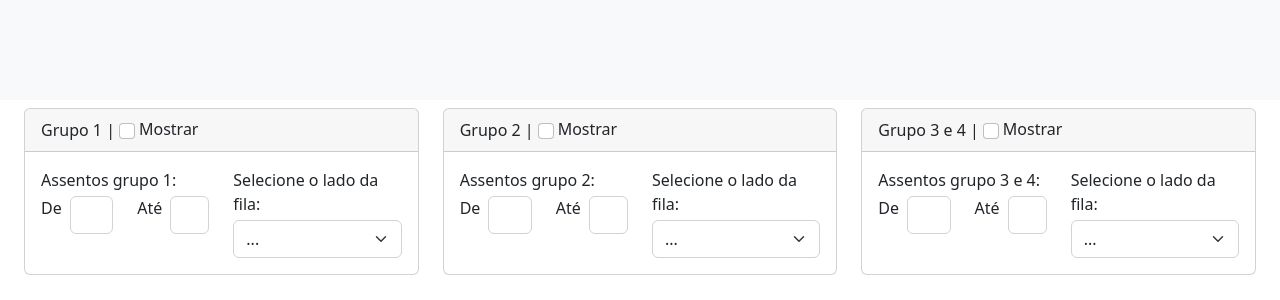
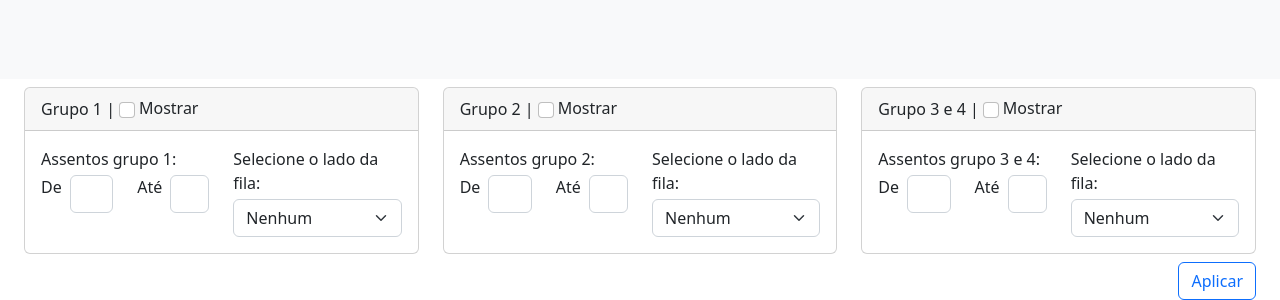
Before and after one commit to gmsbr19/company-group-indicator, a React (Vite) app: page / in a window 1280 px wide. Shown: the part 500-800 px from the top of the page. Built offline with nearby package versions, Linux system fonts and the light colour scheme.

Commit message:
apply button and sound

```diff
--- a/src/App.tsx
+++ b/src/App.tsx
@@ -16,10 +16,16 @@ function App() {
   }, [])
 
   useEffect(() => {
+    // setShowingGroups(groups.filter(group => {
+    //   return group.show === true
+    // }))
+  }, [groups])
+
+  const setShow = () => {
     setShowingGroups(groups.filter(group => {
       return group.show === true
     }))
-  }, [groups])
+  }
 
   const toggleShow = (id: number) => {
     setGroups(groups.map(group => {
@@ -48,7 +54,7 @@ function App() {
   return (
     <div>
       <Routes>
-        <Route element={<Admin golGroups={groups} showingGroups={showingGroups} handleSideChange={handleSideChange} toggleShow={toggleShow} handleFromChange={handleFromChange} handleToChange={handleToChange} />}  path="/" />
+        <Route element={<Admin golGroups={groups} showingGroups={showingGroups} handleSideChange={handleSideChange} toggleShow={toggleShow} handleFromChange={handleFromChange} handleToChange={handleToChange} setShow={setShow} />}  path="/" />
         <Route element={<Show showingGroups={showingGroups} />} path="/show" />
       </Routes>
     </div>
--- a/src/data.ts
+++ b/src/data.ts
@@ -23,11 +23,11 @@ export const golGroups: group[] = [
     {
         id: 1,
         color: "#211616",
+        label: "2",
         show: false,
         from: "",
         to: "",
         side: "none",
-        label: "2"
     },
     {
         id: 2,
@@ -39,3 +39,11 @@ export const golGroups: group[] = [
         label: "3 e 4"
     },
 ]
+
+export const latamGroups = [
+    {
+        id: 0,
+        label: "Prioridade",
+
+    }
+]
--- a/src/views/Admin.tsx
+++ b/src/views/Admin.tsx
@@ -2,17 +2,19 @@ import { group } from "../data";
 import gol from "../assets/gol.png";
 import { useRef } from "react";
 import Show from "./Show";
+import audio from '../assets/sounds/call-to-attention.mp3'
 
 type Props = {
   golGroups: group[];
   showingGroups: group[];
   toggleShow: (id: number) => void;
+  setShow: () => void;
   handleSideChange: (e: HTMLSelectElement, id: number) => void;
   handleFromChange: (e: HTMLInputElement, id: number) => void;
   handleToChange: (e: HTMLInputElement, id: number) => void;
 };
 
-const Admin = ({ golGroups, showingGroups, toggleShow, handleSideChange, handleFromChange, handleToChange }: Props) => {
+const Admin = ({ golGroups, showingGroups, toggleShow, setShow, handleSideChange, handleFromChange, handleToChange }: Props) => {
   const checkboxRef = useRef<HTMLInputElement>(null);
 
   return (
@@ -54,7 +56,7 @@ const Admin = ({ golGroups, showingGroups, toggleShow, handleSideChange, handleF
                 <div className="col-6 d-flex flex-column">
                   <span className="fs-6 mb-1">Selecione o lado da fila: </span>
                   <select className="form-select" onChange={e => handleSideChange(e.target, group.id)}>
-                    <option defaultValue="none">...</option>
+                    <option defaultValue="none">Nenhum</option>
                     <option value="left">Esquerda</option>
                     <option value="middle">Meio</option>
                     <option value="right">Direita</option>
@@ -64,6 +66,9 @@ const Admin = ({ golGroups, showingGroups, toggleShow, handleSideChange, handleF
             </div>
         ))}
       </div>
+      <button className="btn btn-outline-primary align-self-end me-4 mt-2" onClick={() => {const play = new Audio(audio); play.play(); setShow()}}>
+        <span>Aplicar</span>
+      </button>
     </div>
   );
 };
--- a/src/views/Show.tsx
+++ b/src/views/Show.tsx
@@ -1,6 +1,5 @@
 import { group } from "../data";
 import gol from "../assets/gol.png";
-import { useEffect, useState } from "react";
 
 type Props = {
   showingGroups: group[];
@@ -26,7 +25,7 @@ const Show = ({ showingGroups }: Props) => {
           </div>
           {group.priority && <div style={{height: "40%"}} className="bg-white text-dark priority-footer w-100 position-absolute bottom-0 d-flex justify-content-center">
             <div className="d-flex flex-column align-items-center mt-2">
-              <h1>Prioridades por lei</h1>
+              <h2>Prioridades por lei</h2>
               <p className="text-muted m-0">Special assistance</p>
               <div className="fs-3">
                 <i className="fa-solid fa-wheelchair"></i>
```
Also changed, not shown: 1 other file (tests, documents, lock files or other folders).
